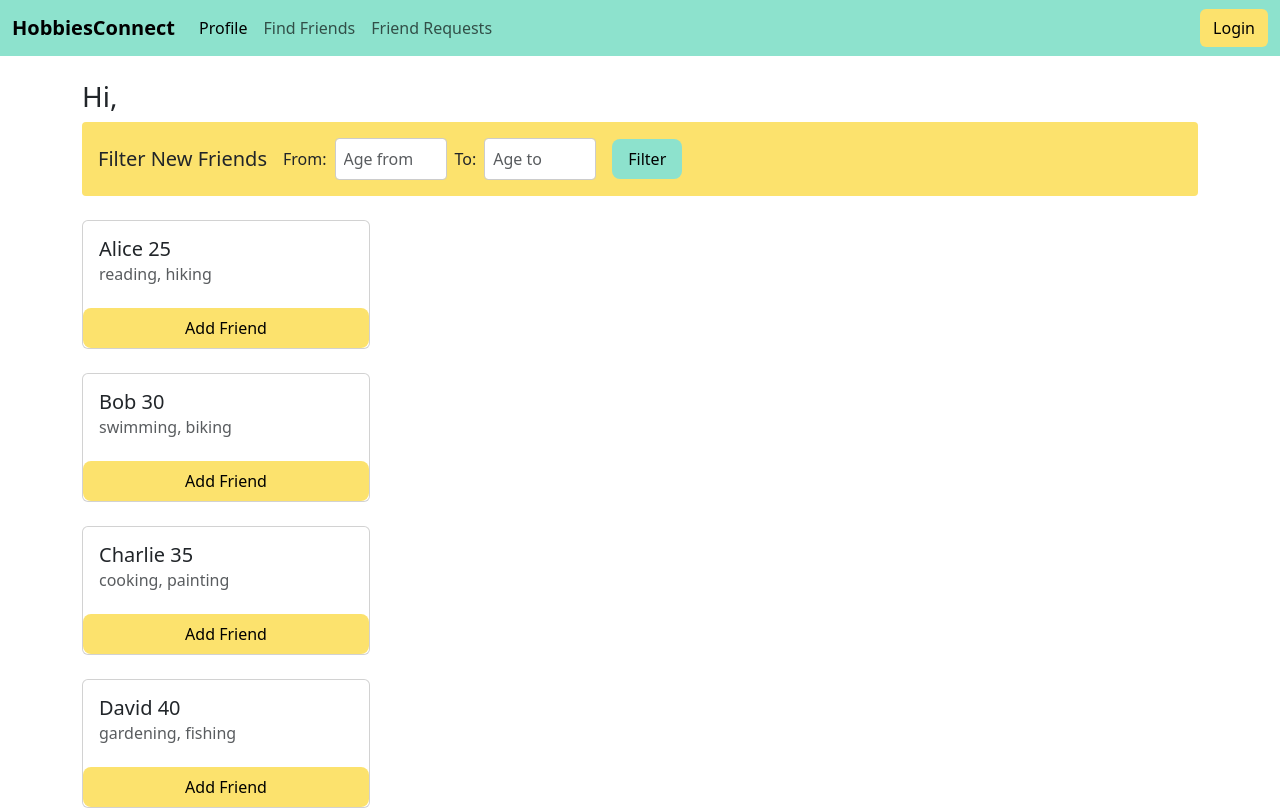
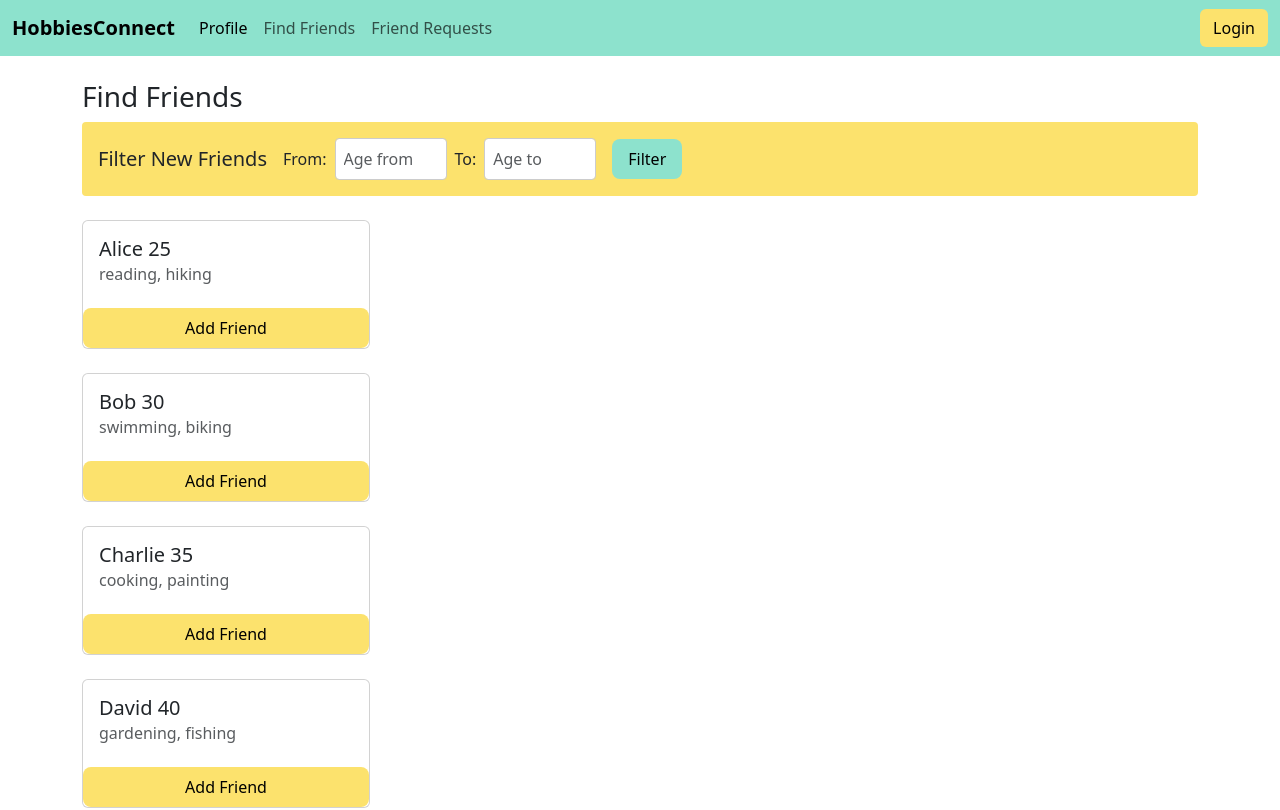
Before and after one commit to ileniadigital/HobbiesConnect, a Vue app in the folder frontend/: page /findfriends in a window 1280 px wide. Shown: the top 810 px of the page. Built offline with nearby package versions, Linux system fonts and the light colour scheme; no server answers.

Commit message:
Removed the "hi, [name]" and made all the titles h3

```diff
--- a/frontend/src/data/data.ts
+++ b/frontend/src/data/data.ts
@@ -12,7 +12,7 @@ export const useMainStore = defineStore('main', {
     actions: {
         async fetchData() {
             try {
-                const userId = 1;
+                const userId = 4;
 
                 // Fetch user data
                 const userResponse = await fetch(`${BASE_URL}/user/${userId}/`);
--- a/frontend/src/pages/FindFriends.vue
+++ b/frontend/src/pages/FindFriends.vue
@@ -1,6 +1,6 @@
 <template>
     <div class="h3">
-        Hi, {{ name }}
+        {{ title }}
     </div>
     <!-- Add a filter -->
     <Filter @filter-age="filterFriendsByAge" />
@@ -88,7 +88,8 @@ export default defineComponent({
         };
 
         return {
-            name: mainStore.user.first_name,
+            title: "Find Friends",
+            // name: mainStore.user.first_name,
             currentPage,
             itemsPerPage,
             ageFrom,
--- a/frontend/src/pages/FriendRequests.vue
+++ b/frontend/src/pages/FriendRequests.vue
@@ -1,10 +1,10 @@
 <template>
   <div>
-    <div class="h1">
+    <div class="h3">
       {{ title }}
     </div>
     <hr />
-    <div class="h3">Hi, {{ name }}</div>
+    <!-- <div class="h3">Hi, {{ name }}</div> -->
 
     <div class="row">
       <!-- Pending Requests -->
--- a/frontend/src/pages/Profile.vue
+++ b/frontend/src/pages/Profile.vue
@@ -1,8 +1,8 @@
 <template>
   <div>
-    <div class="h1">{{ title }}</div>
+    <div class="h3">{{ title }}</div>
     <hr>
-    <div class="h3">Hi, {{ name }}</div>
+    <!-- <div class="h3">Hi, {{ name }}</div> -->
 
     <!-- Profile Form -->
     <div class="row">
```
Also changed, not shown: 1 other file (tests, documents, lock files or other folders).
